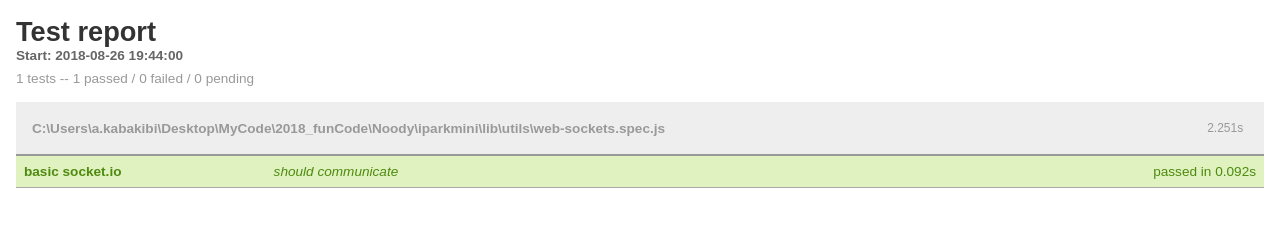
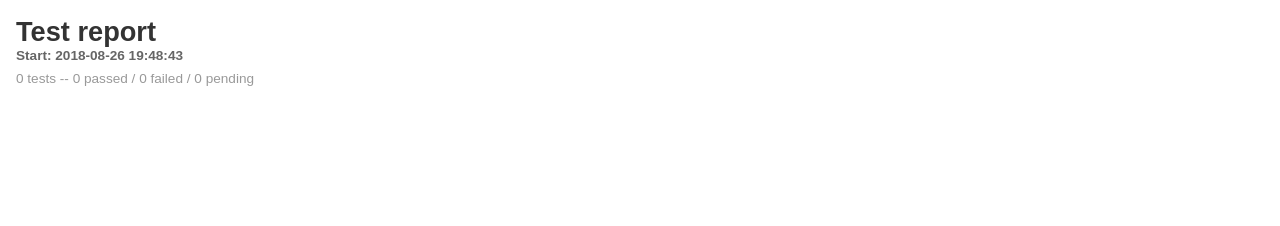
Before and after one commit to AhmadKabakibi/iparkmini, a website: page test-report.html in a window 1280 px wide. Drawn offline with Linux system fonts and the light colour scheme.

Commit message:
fix socket test

```diff
--- a/test-report.html
+++ b/test-report.html
@@ -121,9 +121,9 @@ header {
 	font-size: 1rem;
 	padding: 0 0.5rem;
 }
-</style></head><header><h1 id="title">Test report</h1></header><div id="metadata-container"><div id="timestamp">Start: 2018-08-26 19:44:00</div><div id="summary">
-				1 tests --
-				1 passed /
+</style></head><header><h1 id="title">Test report</h1></header><div id="metadata-container"><div id="timestamp">Start: 2018-08-26 19:48:43</div><div id="summary">
+				0 tests --
+				0 passed /
 				0 failed /
 				0 pending
-			</div></div><div class="suite-info"><div class="suite-path">C:\Users\a.kabakibi\Desktop\MyCode\2018_funCode\Noody\iparkmini\lib\utils\web-sockets.spec.js</div><div class="suite-time">2.251s</div></div><table class="suite-table" cellspacing="0" cellpadding="0"><tr class="passed"><td class="suite">basic socket.io</td><td class="test">should communicate</td><td class="result">passed in 0.092s</td></tr></table></html>
+			</div></div></html>
```
Also changed, not shown: lib/utils/web-sockets.spec.js (deleted, +0 -70 lines).
